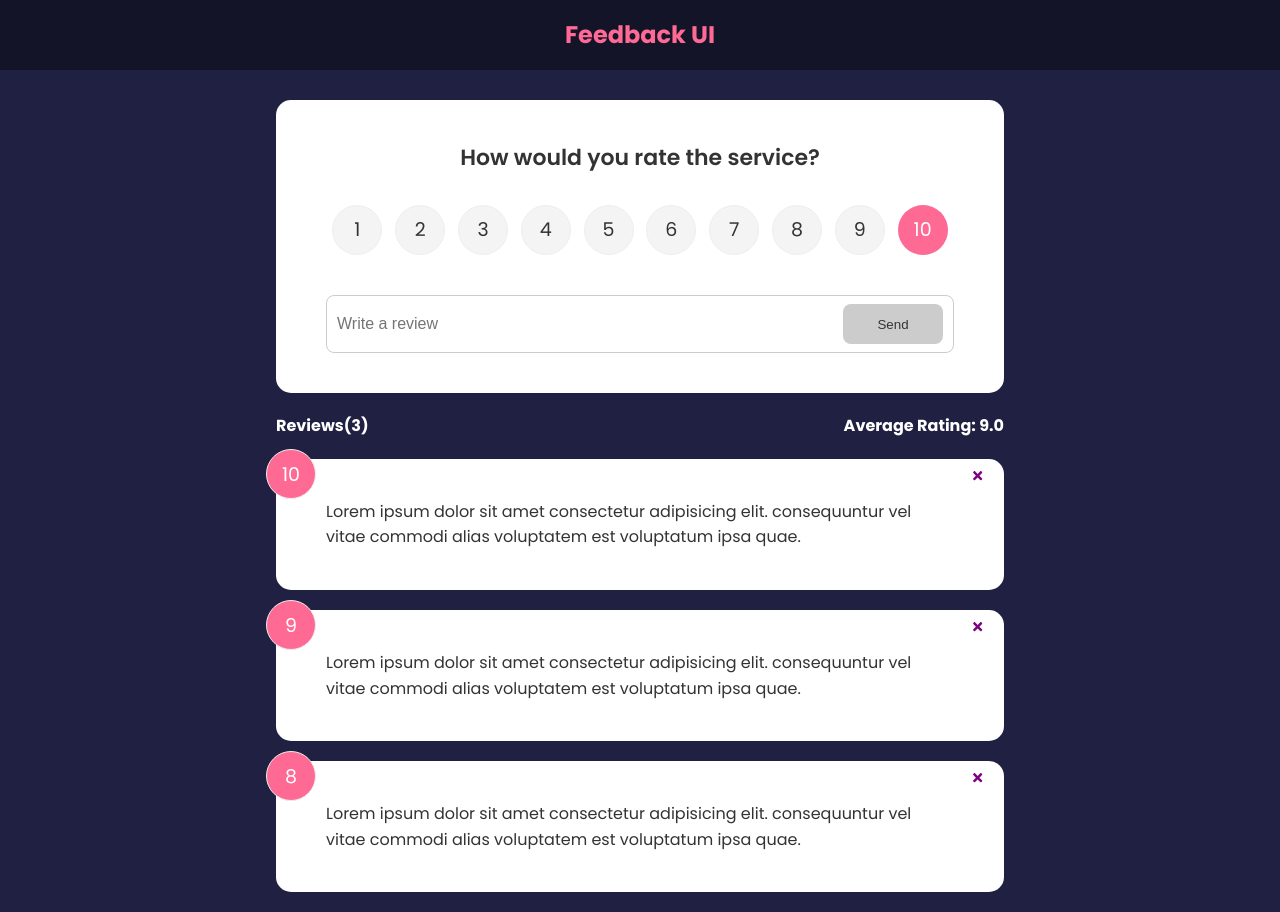
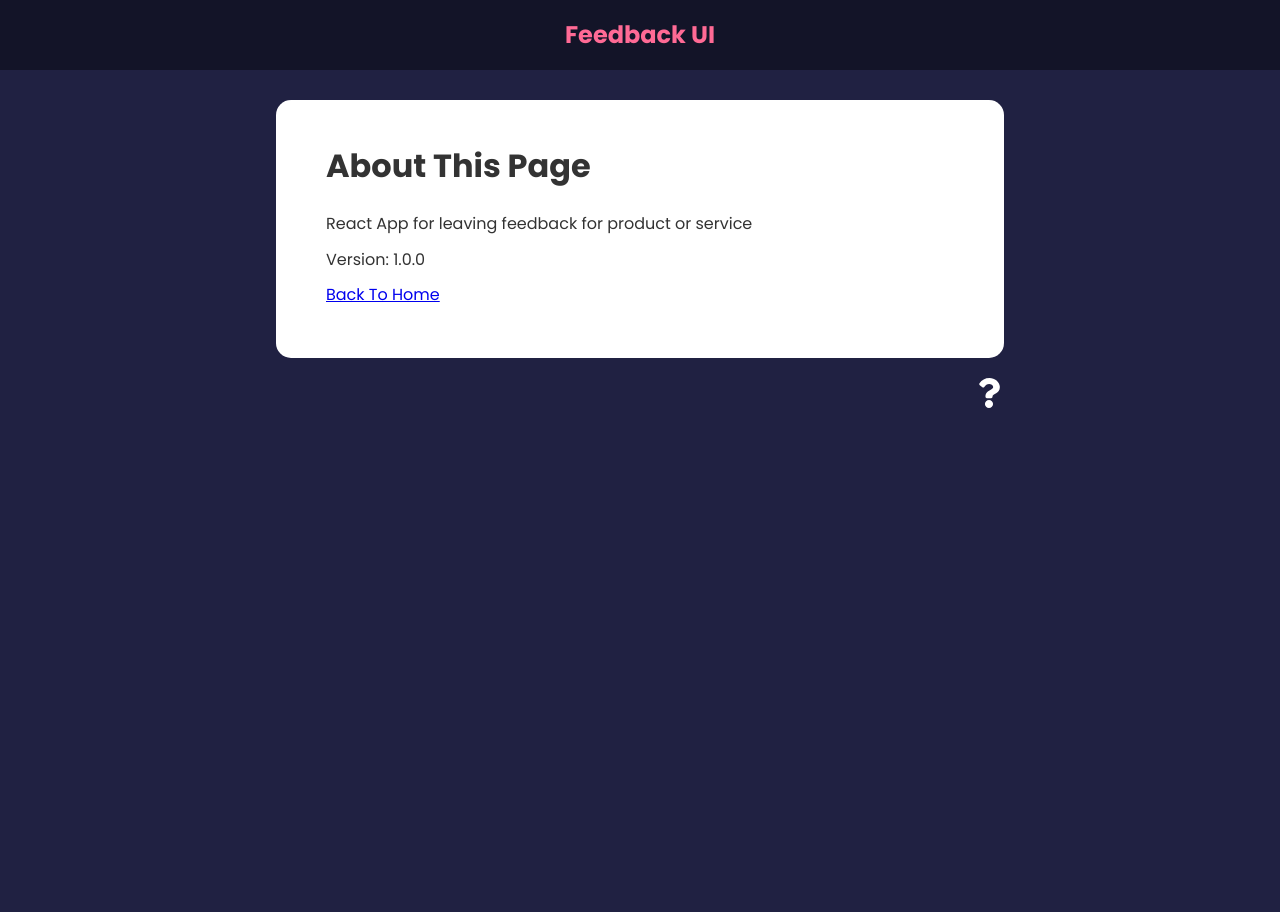
Before and after one commit to Abir-Al-Arafat/simple-projects-using-ReactJS, a React (Create React App) app in the folder Feedback Project/feedback-app/: page /about in a window 1280 px wide. After the commit the page ends 800 px from the top, so only its background shows below. Built offline with nearby package versions, Linux system fonts and the light colour scheme.

Commit message:
Routes and animations added

```diff
--- a/Feedback Project/feedback-app/package.json
+++ b/Feedback Project/feedback-app/package.json
@@ -10,6 +10,7 @@
     "react": "^18.2.0",
     "react-dom": "^18.2.0",
     "react-icons": "^4.8.0",
+    "react-router-dom": "^6.11.1",
     "react-scripts": "5.0.1",
     "uuid": "^9.0.0",
     "web-vitals": "^2.1.4"
--- a/Feedback Project/feedback-app/src/App.js
+++ b/Feedback Project/feedback-app/src/App.js
@@ -1,10 +1,13 @@
 import { v4 as uuidv4 } from 'uuid'
+import { BrowserRouter as Router, Route, Routes } from 'react-router-dom'
 import { useState } from "react"
 import Header from "./components/Header"
 import FeedbackList from "./components/FeedbackList"
 import FeedbackData from "./data/FeedbackData"
 import FeedbackStats from "./components/FeedbackStats"
 import FeedbackForm from "./components/FeedbackForm"
+import AboutIconLink from './components/AboutIconLink'
+import AboutPage from './pages/AboutPage'
 
 // main app component
 
@@ -25,14 +28,26 @@
     }
 
     return (
-        <>
+        <Router>
             <Header/>
             <div className="container">
-                <FeedbackForm handleAdd={addFeedback}/>
-                <FeedbackStats feedback = {feedback}/>
-                <FeedbackList feedback={feedback} handleDelete={deleteFeedback}/>
+                <Routes>
+                    <Route exact path='/' element={
+                        <>
+                           <FeedbackForm handleAdd={addFeedback}/>
+                           <FeedbackStats feedback = {feedback}/>
+                           <FeedbackList feedback={feedback} handleDelete={deleteFeedback}/>
+                        </>
+                    }>
+
+                    </Route>
+                    <Route path='/about' element={<AboutPage />}>This is the about</Route>
+                </Routes>
+
+                <AboutIconLink />
             </div>
-        </>
+            {/* <AboutPage/> */}
+        </Router>
     )
 }
 
--- /dev/null
+++ b/Feedback Project/feedback-app/src/components/AboutIconLink.jsx
@@ -0,0 +1,15 @@
+import React from 'react'
+import { FaQuestion } from 'react-icons/fa'
+import { Link } from 'react-router-dom'
+
+function AboutIconLink() {
+  return (
+    <div className='about-link'>
+        <Link to='/about'>
+            <FaQuestion size={30}/>
+        </Link>
+    </div>
+  )
+}
+
+export default AboutIconLink
--- /dev/null
+++ b/Feedback Project/feedback-app/src/pages/AboutPage.jsx
@@ -0,0 +1,18 @@
+import React from 'react'
+import Card from '../components/shared/Card'
+import { Link } from 'react-router-dom'
+
+function AboutPage() {
+  return (
+    <Card>
+        <div className="about">
+            <h1>About This Page</h1>
+            <p>React App for leaving feedback for product or service</p>
+            <p>Version: 1.0.0</p>
+            <p><Link to="/">Back To Home</Link></p>
+        </div>
+    </Card>
+  )
+}
+
+export default AboutPage
```
Also changed, not shown: 1 other file (tests, documents, lock files or other folders).
